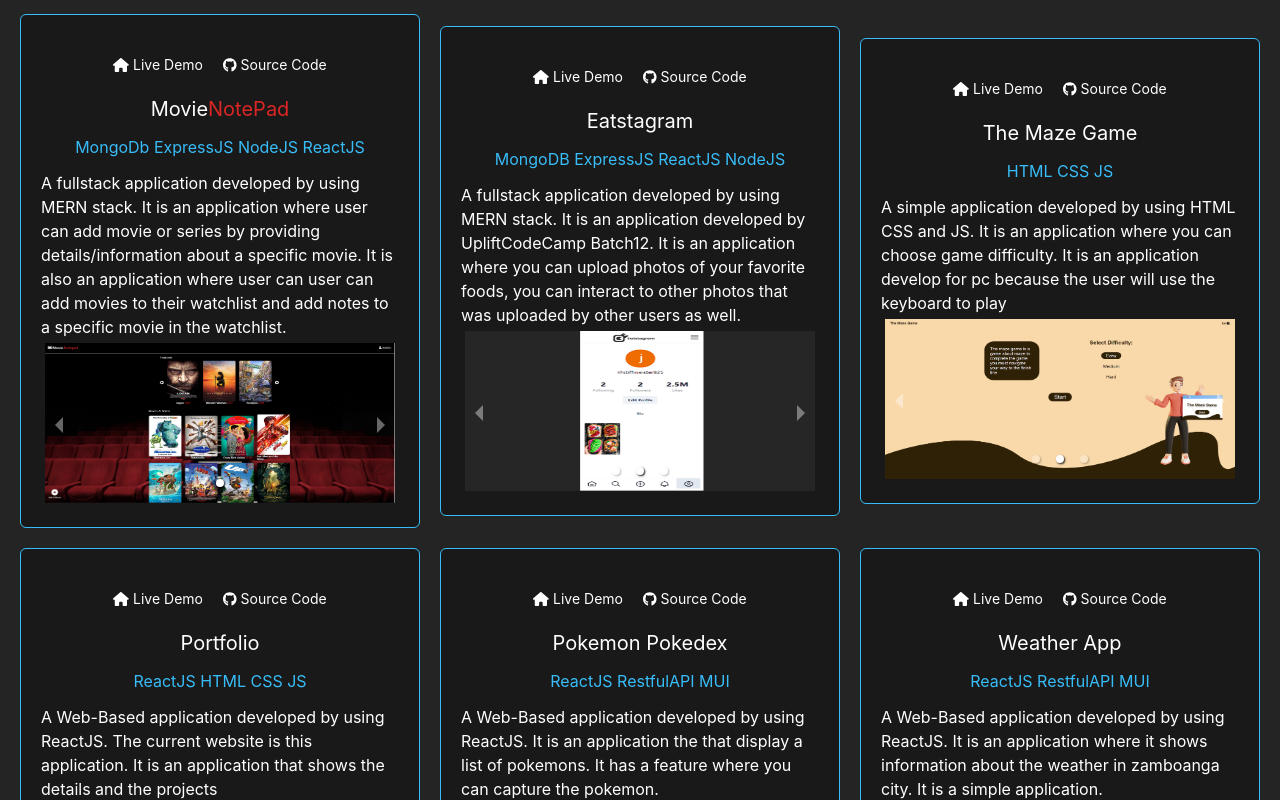
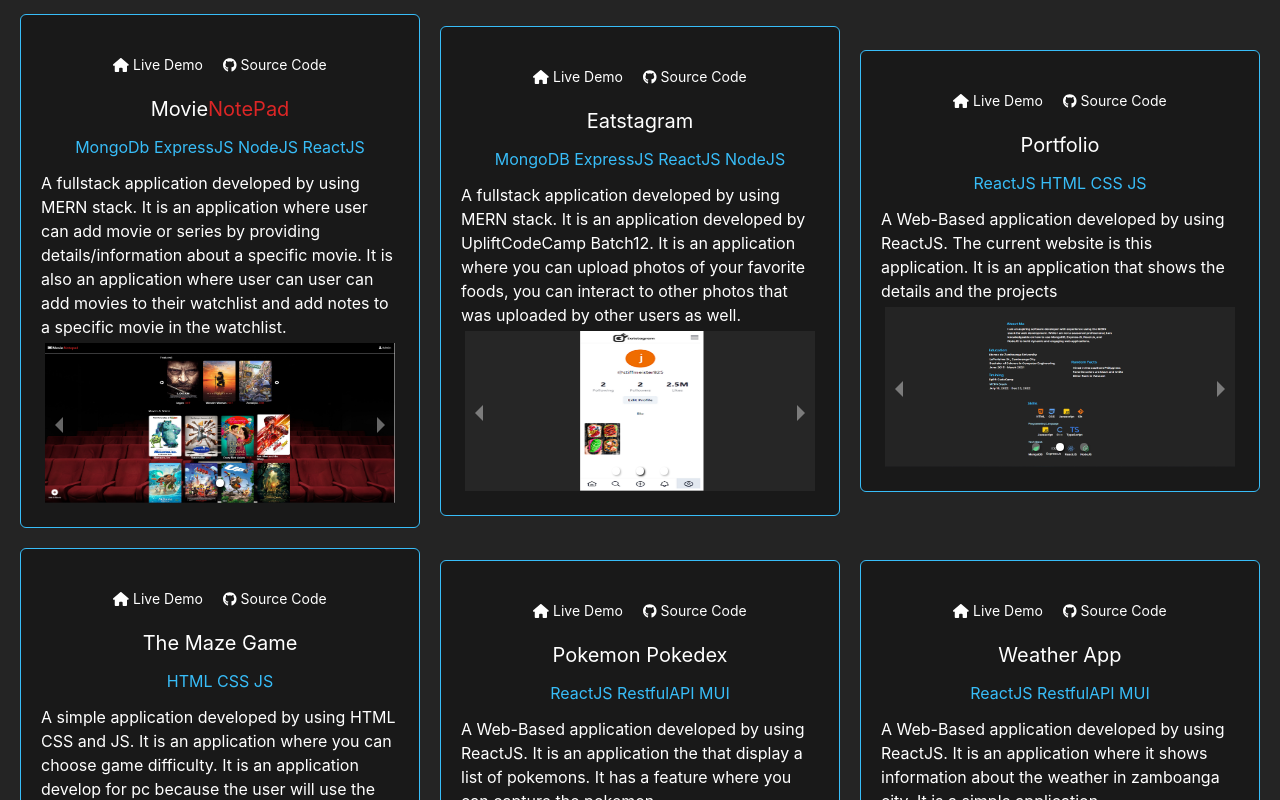
Before and after one commit to Phol16/PortfolioV2, a React (Vite) app: page / in a window 1280 px wide. Shown: the part 1720-2520 px from the top of the page. Built offline with nearby package versions, Linux system fonts and the light colour scheme.

Commit message:
fix: projects

```diff
--- a/src/components/MainProjects.jsx
+++ b/src/components/MainProjects.jsx
@@ -45,6 +45,16 @@ const MainProjects = () => {
         source={'https://github.com/Phol16'}
         />
         <ProjectsInfo
+        title={'Portfolio'}
+        tech={'ReactJS HTML CSS JS'}
+        description={`A Web-Based application developed by using ReactJS.
+        The current website is this application.
+        It is an application that shows the details and the projects`}
+        image={[portfolio0,portfolio1,portfolio2]}
+        demo={'https://portfolio-phol.onrender.com/'}
+        source={'https://github.com/Phol16/PortfolioV2'}
+        />
+        <ProjectsInfo
         title={'The Maze Game'}
         tech={'HTML CSS JS'}
         description={`A simple application developed by using HTML CSS and JS.
@@ -53,16 +63,6 @@ const MainProjects = () => {
         image={[mazegame0,mazegame1,mazegame2]}
         demo={'https://phol16.github.io/TheMazeGame/startingPage.html'}
         source={'https://github.com/Phol16/TheMazeGame'}
-        />
-        <ProjectsInfo
-        title={'Portfolio'}
-        tech={'ReactJS HTML CSS JS'}
-        description={`A Web-Based application developed by using ReactJS.
-        The current website is this application.
-        It is an application that shows the details and the projects`}
-        image={[portfolio0,portfolio1,portfolio2]}
-        demo={'https://portfolio-phol.onrender.com/'}
-        source={'https://github.com/Phol16/PortfolioV2'}
         />
         <ProjectsInfo
         title={'Pokemon Pokedex'}
```
